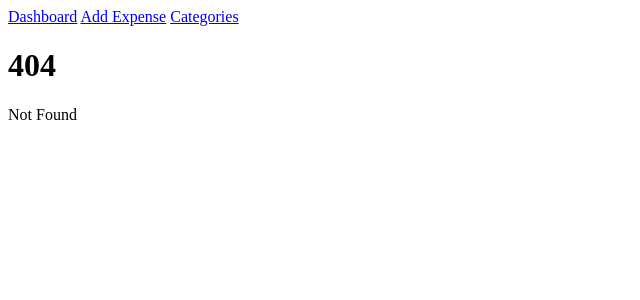
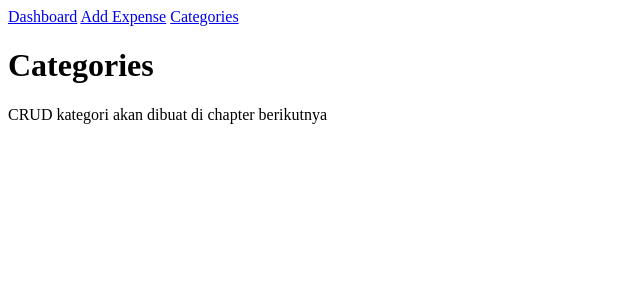
Before and after one commit to r021n/svelte-learn, a SvelteKit app in the folder expense-tracker/: page /categories in a window 1280 px wide. Before the commit this address had no page. Shown: the top 300 px of the page, without its empty margins (0-640 px from the left). Built offline with nearby package versions, Linux system fonts and the light colour scheme.

Commit message:
feat: Add initial Svelte pages for expenses and categories routes.

```diff
--- /dev/null
+++ b/expense-tracker/src/routes/categories/+page.svelte
@@ -0,0 +1,2 @@
+<h1>Categories</h1>
+<p>CRUD kategori akan dibuat di chapter berikutnya</p>
--- /dev/null
+++ b/expense-tracker/src/routes/expenses/new/+page.svelte
@@ -0,0 +1,2 @@
+<h1>Add Expense</h1>
+<p>Akan dibuat setelah tailwind dan shadcn siap</p>
```
Also changed, not shown: expense-tracker/src/routes/expenses/+page.svelte (added).
